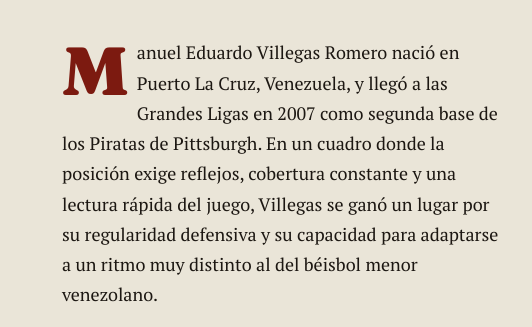
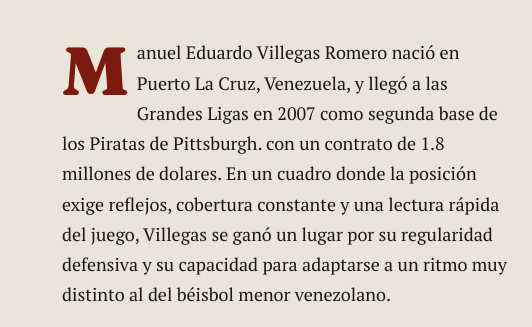
Before and after one commit to arsaix10/manuel-villegas-mlb, a plain HTML site: page index.html in a window 1280 px wide. Shown: the part 1725-2052 px from the top of the page, 108-640 px from the left. Drawn offline with Linux system fonts and the light colour scheme.

Commit message:
Update lede paragraph with contract information
Added contract details for Manuel Eduardo Villegas.

```diff
--- a/index.html
+++ b/index.html
@@ -406,7 +406,7 @@
     </figure>
 
     <div class="story-body columns">
-      <p class="lede">Manuel Eduardo Villegas Romero nació en Puerto La Cruz, Venezuela, y llegó a las Grandes Ligas en 2007 como segunda base de los Piratas de Pittsburgh. En un cuadro donde la posición exige reflejos, cobertura constante y una lectura rápida del juego, Villegas se ganó un lugar por su regularidad defensiva y su capacidad para adaptarse a un ritmo muy distinto al del béisbol menor venezolano.</p>
+      <p class="lede">Manuel Eduardo Villegas Romero nació en Puerto La Cruz, Venezuela, y llegó a las Grandes Ligas en 2007 como segunda base de los Piratas de Pittsburgh. con un contrato de 1.8 millones de dolares. En un cuadro donde la posición exige reflejos, cobertura constante y una lectura rápida del juego, Villegas se ganó un lugar por su regularidad defensiva y su capacidad para adaptarse a un ritmo muy distinto al del béisbol menor venezolano.</p>
 
       <p>Durante cinco temporadas, Villegas fue una pieza de rotación confiable en la infield de Pittsburgh. No fue una carrera de titulares grandes ni de contratos millonarios, sino del tipo de trabajo silencioso que sostiene a un equipo temporada tras temporada: cubrir la segunda base, girar el doble play, llegar a tiempo a cada entrenamiento de primavera. Para un pelotero formado en Puerto La Cruz, cada uno de esos años en el róster de un equipo de Grandes Ligas representaba una meta ya alcanzada.</p>
 
```
